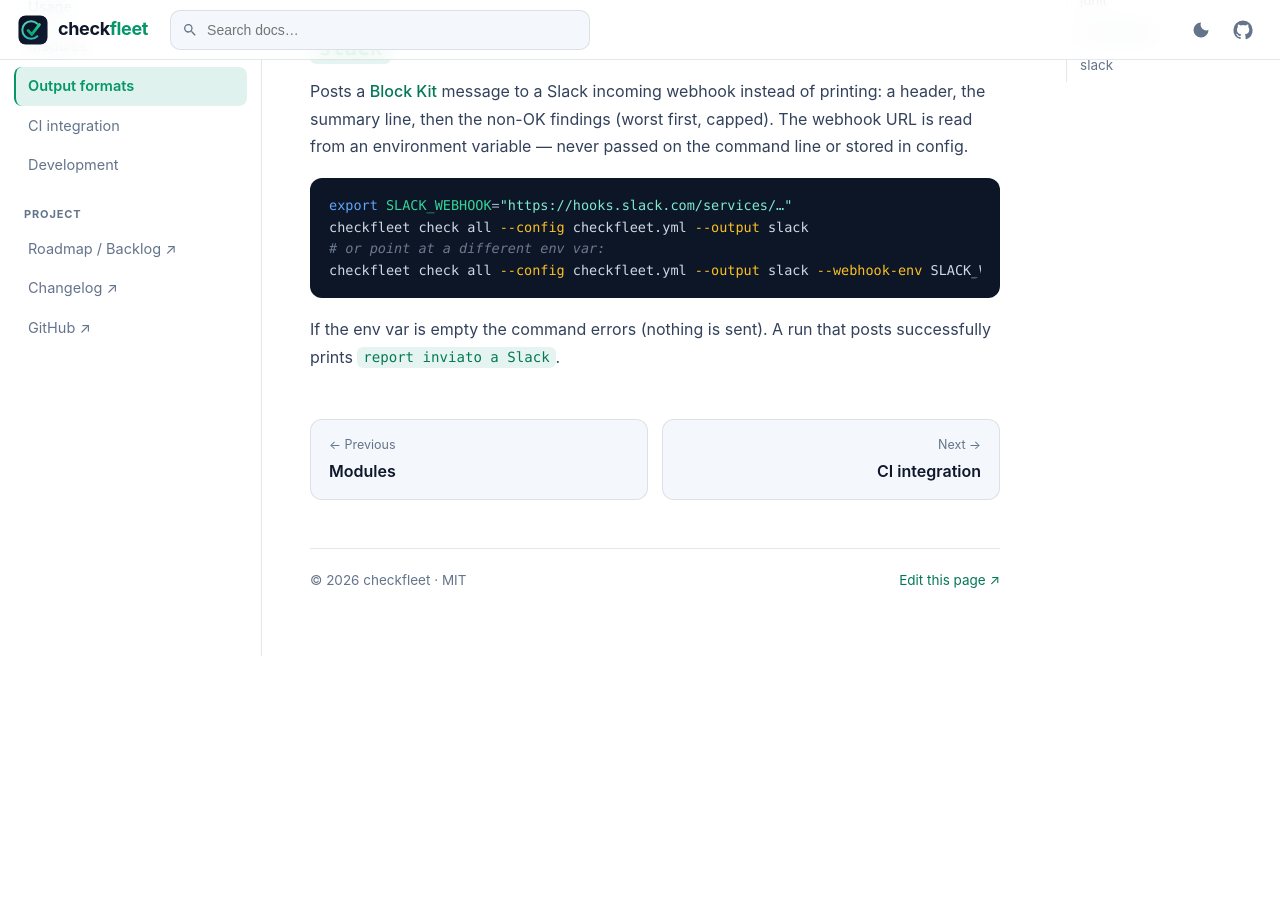
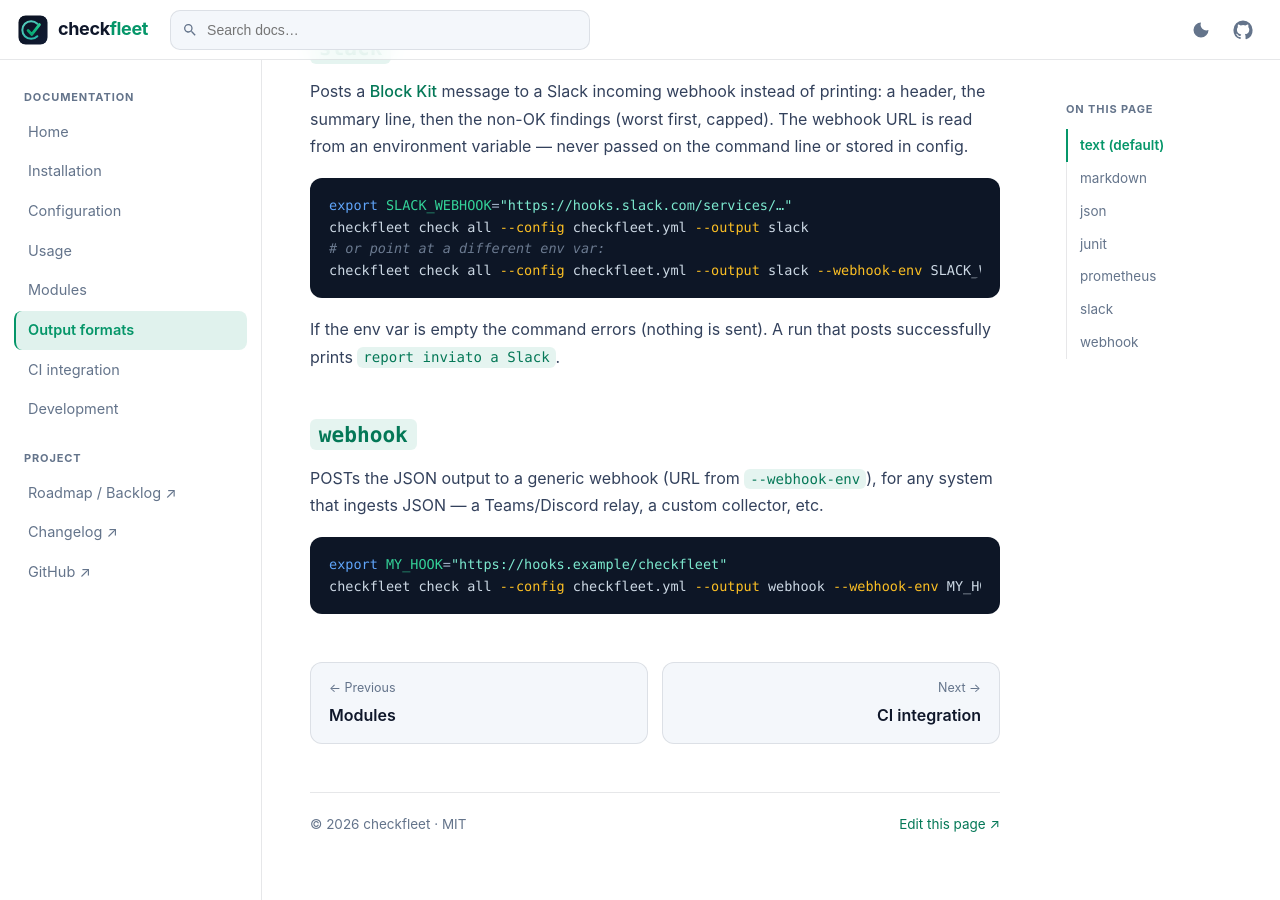
Before and after one commit to Allan-Nava/checkfleet, a Jekyll site: the page built from docs/output.md, in a window 1280 px wide and 900 px high, scrolled down 1777 px. Built offline with Jekyll 4.4.1, drawn with Linux system fonts in a browser that asks for light colours; before the commit the page ends 2433 px from its top, so only the background shows below that.

Commit message:
feat(output): webhook JSON output generico (CF-49); chiude M12

````diff
--- a/docs/output.md
+++ b/docs/output.md
@@ -91,3 +91,13 @@
 
 If the env var is empty the command errors (nothing is sent). A run that posts
 successfully prints `report inviato a Slack`.
+
+## `webhook`
+
+POSTs the JSON output to a generic webhook (URL from `--webhook-env`), for any
+system that ingests JSON — a Teams/Discord relay, a custom collector, etc.
+
+```bash
+export MY_HOOK="https://hooks.example/checkfleet"
+checkfleet check all --config checkfleet.yml --output webhook --webhook-env MY_HOOK
+```
````
Also changed, not shown: BACKLOG.md (+1 -1 lines), docs/usage.md (+2 -2 lines), CHANGELOG.md, 1 other file.
